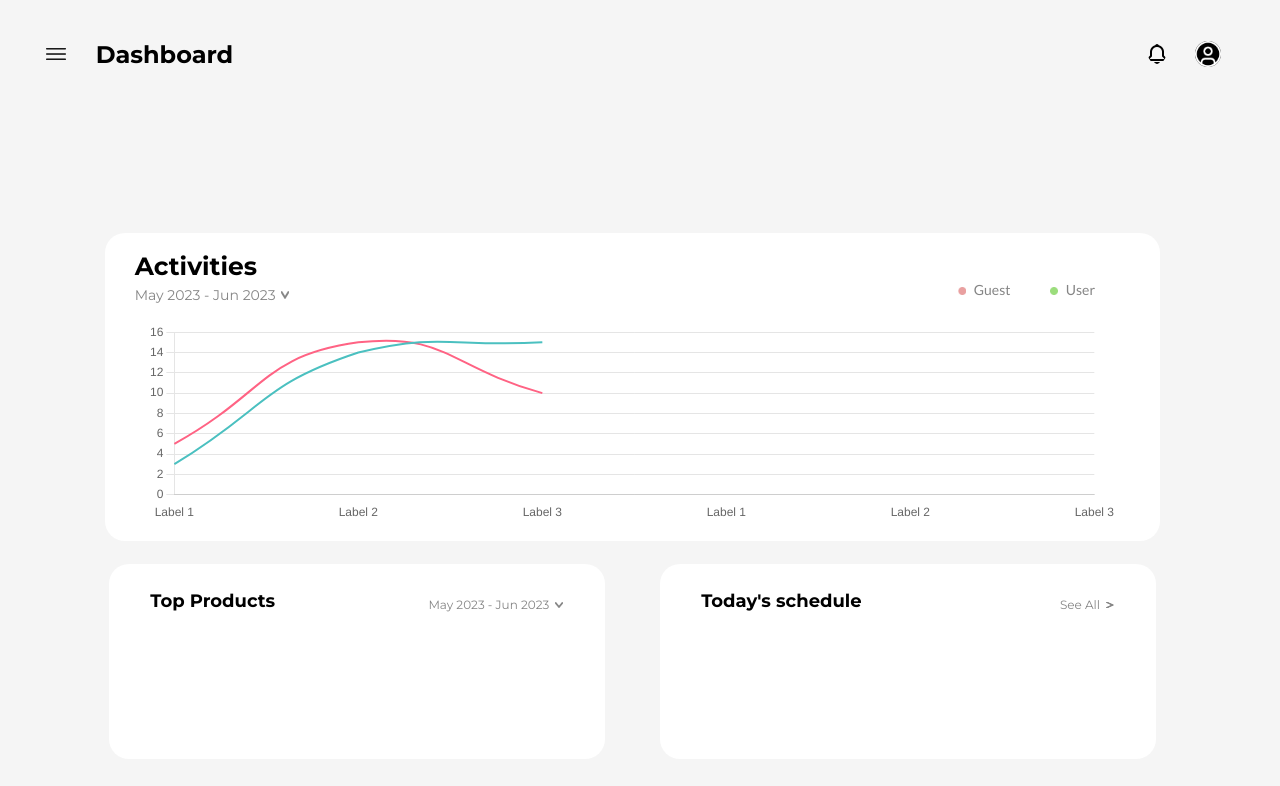
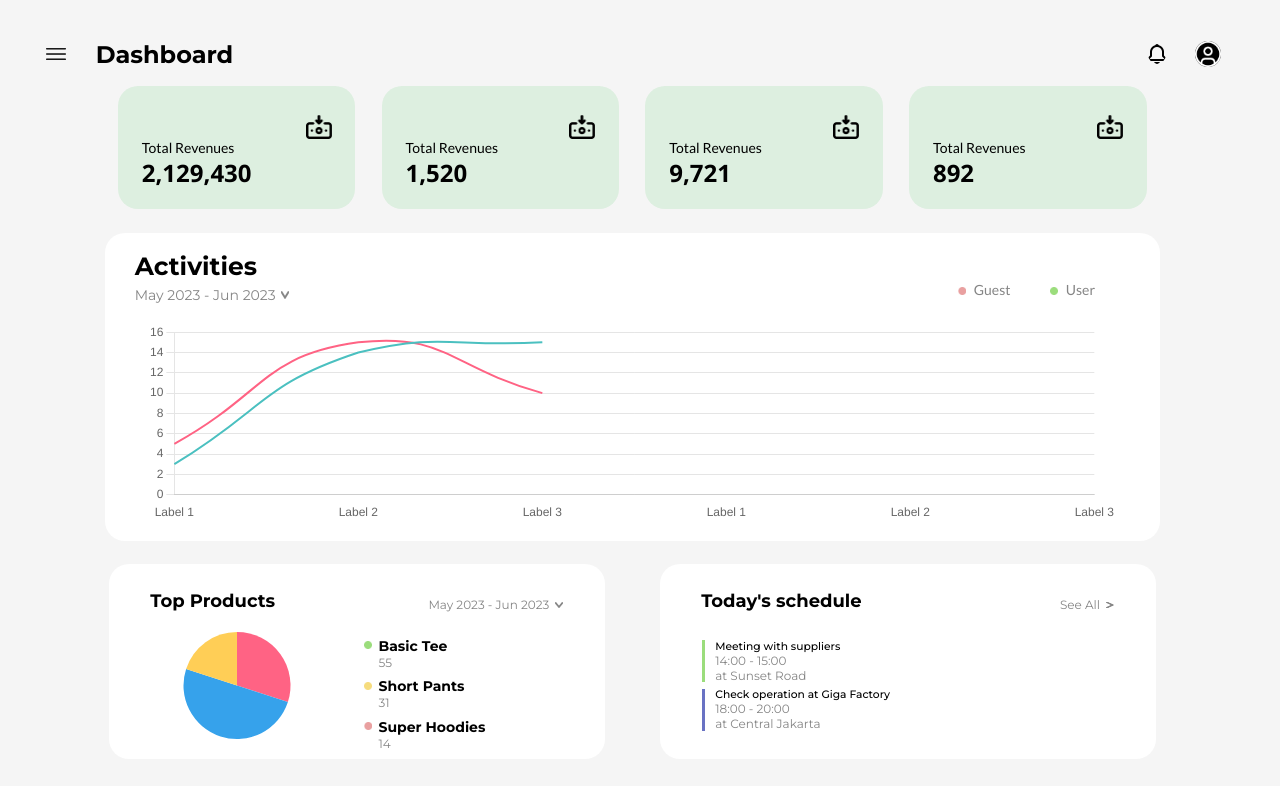
Before and after one commit to vishalkrishnads/openinapp, a Next.js app: page /dashboard in a window 1280 px wide. Shown: the top 786 px of the page. Built offline with nearby package versions, Linux system fonts and the light colour scheme.

Commit message:
Finished UI

```diff
--- /dev/null
+++ b/app/dashboard/components/card.js
@@ -0,0 +1,85 @@
+'use client'
+
+import * as React from 'react'
+import Image from 'next/image'
+import styles from './card.module.css'
+import { Open_Sans } from 'next/font/google'
+import { lato } from '../../page'
+
+const sans = Open_Sans({
+    subsets: ['latin'],
+    weight: '700'
+})
+
+export default function Card({ delay, value }) {
+
+    const [loaded, setLoaded] = React.useState(styles.before);
+    const [display, setDisplay] = React.useState(0);
+
+    React.useEffect(() => {
+        const animation = setTimeout(() => setLoaded(styles.after), delay);
+        return () => clearTimeout(animation)
+    }, []);
+
+    React.useEffect(() => {
+        let animationFrameId;
+        let start = value - 100;
+        const step = () => {
+        setDisplay(start);
+        start++;
+
+        if (start <= value) {
+            animationFrameId = requestAnimationFrame(step);
+        }
+        };
+
+        animationFrameId = requestAnimationFrame(step);
+
+        return () => {
+        cancelAnimationFrame(animationFrameId);
+        };
+    }, [])
+
+    function addCommas(number) {
+        var strNumber = String(number);
+
+        var parts = strNumber.split('.');
+        var integerPart = parts[0];
+        var decimalPart = parts.length > 1 ? '.' + parts[1] : '';
+
+        var formattedInteger = '';
+        var length = integerPart.length;
+        for (var i = 0; i < length; i++) {
+          if (i > 0 && (length - i) % 3 === 0) {
+            formattedInteger += ',';
+          }
+          formattedInteger += integerPart[i];
+        }
+
+        var formattedNumber = formattedInteger + decimalPart;
+
+        return formattedNumber;
+      }
+
+
+    return <div className={loaded}>
+        <div className={styles.card}>
+            <div className={styles.content}>
+                <div className={styles.icon}>
+                    <Image
+                        src={'/revenues.png'}
+                        width={26}
+                        height={24}
+                        alt={''}
+                    />
+                </div>
+                <div className={styles.label}>
+                    <h2 className={lato.className}>Total Revenues</h2>
+                </div>
+                <div className={styles.value}>
+                    <h1 className={sans.className}>{addCommas(display)}</h1>
+                </div>
+            </div>
+        </div>
+    </div>
+}
--- /dev/null
+++ b/app/dashboard/components/card.module.css
@@ -0,0 +1,63 @@
+.before {
+    flex: 1;
+    display: flex;
+    justify-content: center;
+    align-items: center;
+    opacity: 0; /* Start with opacity 0 to hide the div initially */
+    transform: translateY(20px); /* Start with a 20px vertical offset */
+    transition: opacity 0.3s ease-out, transform 0.3s ease-out;
+}
+
+.after {
+    flex: 1;
+    display: flex;
+    justify-content: center;
+    align-items: center;
+    opacity: 1; /* Make the div visible */
+    transform: translateY(0); /* Remove the vertical offset */
+    transition: opacity 0.3s ease-out, transform 0.3s ease-out;
+}
+
+.card {
+    width: 90%;
+    height: 90%;
+    border-radius: 20px;
+    display: flex;
+    align-items: center;
+    justify-content: center;
+    background-color: #DDEFE0;
+}
+
+.content {
+    width: 80%;
+    height: 100%;
+    display: flex;
+    flex-direction: column;
+}
+
+.icon {
+    flex: 2;
+    display: flex;
+    justify-content: flex-end;
+    align-items: flex-end;
+}
+
+.label {
+    flex: 0.5;
+    display: flex;
+    color: black;
+    align-items: flex-end;
+}
+
+.label h2 {
+    font-size: 14px;
+}
+
+.value {
+    flex: 2;
+    display: flex;
+}
+
+.value h1 {
+    color: black;
+}
--- /dev/null
+++ b/app/dashboard/components/pie.js
@@ -0,0 +1,46 @@
+'use client'
+
+import React from 'react';
+import { Pie } from 'react-chartjs-2';
+
+const PieChart = ({ data }) => {
+  const chartData = {
+    labels: data.labels,
+    datasets: [
+      {
+        data: data.values,
+        backgroundColor: data.colors,
+      },
+    ],
+  };
+
+  const chartOptions = {
+    maintainAspectRatio: false,
+    responsive: true,
+    elements: {
+      arc: {
+        borderWidth: 0,
+      },
+    },
+    plugins: {
+      legend: {
+        display: false,
+      },
+    },
+    layout: {
+      padding: {
+        top: 5,
+        bottom: 5,
+      },
+    },
+    scales: {
+      yAxis: {
+        display: false,
+      },
+    },
+  };
+
+  return <Pie data={chartData} options={chartOptions} />;
+};
+
+export default PieChart;
--- a/app/dashboard/page.js
+++ b/app/dashboard/page.js
@@ -2,6 +2,8 @@ import Image from 'next/image';
 import { Lato } from 'next/font/google';
 import Chart from './components/chart';
 import styles from './styles/page.module.css'
+import PieChart from './components/pie';
+import Card from './components/card';
 
 const lato = Lato({
     subsets: ['latin'],
@@ -9,22 +11,12 @@ const lato = Lato({
 })
 
 export default function Home() {
-    const labels = ['Label 1', 'Label 2', 'Label 3', 'Label 1', 'Label 2', 'Label 3'];
-    const data1 = [3, 14, 15];
-    const data2 = [5, 15, 10];
 
-    function Legend({icon, label}) {
-        return <div className={styles.legend}>
-            <Image
-                src={icon}
-                height={8}
-                width={8}
-                alt={''}
-                style={{marginRight: '15%', marginTop: '5%'}}
-            />
-            <p className={lato.className}>{label}</p>
-        </div>
-    }
+    const data = {
+        labels: ['Label 1', 'Label 2', 'Label 3'],
+        values: [30, 50, 20],
+        colors: ['#FF6384', '#36A2EB', '#FFCE56'],
+      };
 
     function Detail({children, label, filter, icon}) {
         return <div className={styles.detail}>
@@ -45,13 +37,29 @@ export default function Home() {
                 </div>
                 <div style={{flex: 1}} />
             </div>
-            <div style={{flex: 3}} />
+            <div style={{flex: 3, display: 'flex'}} >{children}</div>
         </div>
     }
 
-    return <div className={styles.dashboard} >
-        <div className={styles.cards}></div>
-        <div className={styles.chart}>
+    function Activities() {
+        const labels = ['Label 1', 'Label 2', 'Label 3', 'Label 1', 'Label 2', 'Label 3'];
+        const data1 = [3, 14, 15];
+        const data2 = [5, 15, 10];
+
+        function Legend({icon, label}) {
+            return <div className={styles.legend}>
+                <Image
+                    src={icon}
+                    height={8}
+                    width={8}
+                    alt={''}
+                    style={{marginRight: '15%', marginTop: '5%'}}
+                />
+                <p className={lato.className}>{label}</p>
+            </div>
+        }
+
+        return  <div className={styles.chart}>
             <div className={styles.container}>
                 <div style={{flex: 1.2, display: 'flex'}}>
                     <div style={{flex: 0.3}}/>
@@ -81,6 +89,68 @@ export default function Home() {
                 </div>
             </div>
         </div>
+    }
+
+    function Products() {
+        function Legend({label, value, icon}) {
+            return <div className={styles.legend}>
+                <div style={{flex: 0.5, display:'flex', justifyContent: 'center'}}>
+                    <Image
+                        src={icon}
+                        height={8}
+                        width={8}
+                        alt={''}
+                        className={styles.icon}
+                    />
+                </div>
+                <div style={{flex: 5, display: 'flex', flexDirection: 'column'}}>
+                    <h4>{label}</h4>
+                    <p>{value}</p>
+                </div>
+            </div>
+        }
+        return <div className={styles.products}>
+            <div style={{flex: 0.2}}/>
+            <div style={{flex: 5, display: 'flex', justifyContent: 'center', alignItems: 'center'}}>
+                <div className={styles.pie} style={{height: '80%', width: '90%'}}>
+                    <PieChart data={data} />
+                </div>
+            </div>
+            <div className={styles.legends}>
+                <div className={styles.placeholder} />
+                <div className={styles.one}>
+                    <Legend label={'Basic Tee'} value={55} icon={'/user.png'} />
+                    <Legend label={'Short Pants'} value={31} icon={'/pants.png'} />
+                    <Legend label={'Super Hoodies'} value={14} icon={'/guest.png'} />
+                </div>
+            </div>
+            <div style={{flex: 0.2}}/>
+        </div>
+    }
+
+    function Schedule({task, time, place, color}) {
+        return <div className={styles.schedule}>
+            <div className={styles.border}>
+                <div style={{width: '20%', height: '85%', backgroundColor: color}} />
+            </div>
+            <div className={styles.text}>
+                <h6>{task}</h6>
+                <p>{time}</p>
+                <p>{place}</p>
+            </div>
+        </div>
+    }
+
+    return <div className={styles.dashboard} >
+        <div className={styles.cards}>
+            <div className={styles.container}>
+                <Card delay={0} value={2129430} />
+                <Card delay={100} value={1520} />
+                <Card delay={200} value={9721}/>
+                <Card delay={300} value={892} />
+            </div>
+        </div>
+        <Activities />
         <div className={styles.details}>
             <div className={styles.responsive}>
                 <div className={styles.container}>
@@ -89,7 +159,7 @@ export default function Home() {
                         filter={'May 2023 - Jun 2023'}
                         icon={'/dropdown.png'}
                         >
-
+                            <Products />
                     </Detail>
                 </div>
                 <div className={styles.container}>
@@ -98,7 +168,16 @@ export default function Home() {
                         filter={'See All'}
                         icon={'/side.png'}
                         >
-
+                            <div style={{flex: 1, display: 'flex', justifyContent: 'center', alignItems: 'center'}}>
+                                <div style={{height: '80%', width: '83%', display: 'flex', flexDirection: 'column'}}>
+                                    <div style={{flex: 0.2}} />
+                                    <div style={{ flex: 2, display: 'flex', flexDirection: 'column' }}>
+                                        <Schedule color={'#9BDD7C'} task={'Meeting with suppliers'} time={'14:00 - 15:00'} place={'at Sunset Road'} />
+                                        <Schedule color={'#6972C3'} task={'Check operation at Giga Factory'} time={'18:00 - 20:00'} place={'at Central Jakarta'} />
+                                    </div>
+                                    <div style={{flex: 0.2}} />
+                                </div>
+                            </div>
                     </Detail>
                 </div>
             </div>
--- a/app/dashboard/styles/page.module.css
+++ b/app/dashboard/styles/page.module.css
@@ -9,6 +9,13 @@
 
 .cards {
     flex: 1;
+    display: flex;
+    justify-content: center;
+}
+
+.cards .container {
+    width: 90%;
+    display: flex;
 }
 
 .chart {
@@ -18,7 +25,7 @@
     align-items: center;
 }
 
-.legend {
+.chart .legend {
     display: flex;
     height: 40%;
     width: 10%;
@@ -27,7 +34,7 @@
     justify-content: flex-end;
 }
 
-.legend p {
+.chart .legend p {
     font-size: 14px;
 }
 
@@ -85,6 +92,13 @@
     display: flex
 }
 
+.details .schedulecontainer {
+    flex: 1;
+    display: flex;
+    justify-content: center;
+    align-items: center;
+}
+
 .detail {
     width: 90%;
     height: 95%;
@@ -122,6 +136,76 @@
     color: #858585;
 }
 
+.products {
+    flex: 1;
+    display: flex;
+}
+
+.products .pie {
+    height: 80%;
+    width: 90%;
+}
+
+.products .legends {
+    flex: 5;
+    display: flex;
+    flex-direction: column;
+}
+
+.products .legends .one {
+    flex: 2;
+    display: flex;
+    flex-direction: column;
+}
+
+.products .legends .two {
+    flex: 1;
+    display: flex;
+}
+
+.products .legends .placeholder {
+    flex: 0.4
+}
+
+.products .legend {
+    flex: 1;
+    display: flex;
+}
+
+.products .legend h4 {
+    font-size: 14px;
+}
+
+.products .legend .icon  {
+    margin-top: 20%;
+}
+
+.schedule {
+    flex: 1;
+    display: flex;
+}
+
+.schedule .border {
+    flex: 0.4;
+    display: flex;
+    align-items: center;
+}
+
+.schedule .text {
+    flex: 12;
+    display: flex;
+    flex-direction: column;
+    justify-content: center;
+}
+
+.schedule .text p {
+    font-size: 12px;
+}
+
+.schedule .text h6 {
+    font-weight: 500;
+}
+
 @media only screen and (max-width: 1000px) {
 
 
@@ -130,11 +214,17 @@
     }
 
     .dashboard .cards {
-        min-height: 400px;
+        min-height: 600px;
+        margin-top: 100px;
+        margin-bottom: 20px;
+    }
+
+    .dashboard .cards .container {
+        flex-direction: column;
     }
 
     .chart .container {
-        min-height: 400px;
+        min-height: 300px;
     }
 
     .chart .header {
@@ -148,6 +238,10 @@
 
     .details {
         min-height: 800px;
+    }
+
+    .details .schedulecontainer {
+        height: 50px;
     }
 
     .detail {
@@ -171,7 +265,29 @@
         flex-direction: column;
     }
 
-    .legend {
+    .chart .legend {
         margin-right: 10%;
     }
+
+    .products {
+        flex-direction: column;
+    }
+
+    .products .pie {
+        height: 90%;
+        width: 100%
+    }
+
+    .products .legends .placeholder {
+        flex: 0.8
+    }
+
+    .products .legends {
+        flex-direction: row;
+    }
+
+    .products .legend .icon  {
+        margin-top: 25%;
+    }
+
 }
--- a/app/page.js
+++ b/app/page.js
@@ -1,8 +1,14 @@
 'use client'
 
 import { GoogleOAuthProvider } from '@react-oauth/google';
+import { Lato } from 'next/font/google'
 import styles from './styles/page.module.css'
 import SignIn from './signin';
+
+export const lato = Lato({
+  subsets: ['latin'],
+  weight: '400'
+})
 
 export default function Home() {
 
```
Also changed, not shown: app/dashboard/navbar.js (+1 -7 lines), app/signin.js (+1 -6 lines), public/pants.png (added), public/revenues.png (added).
